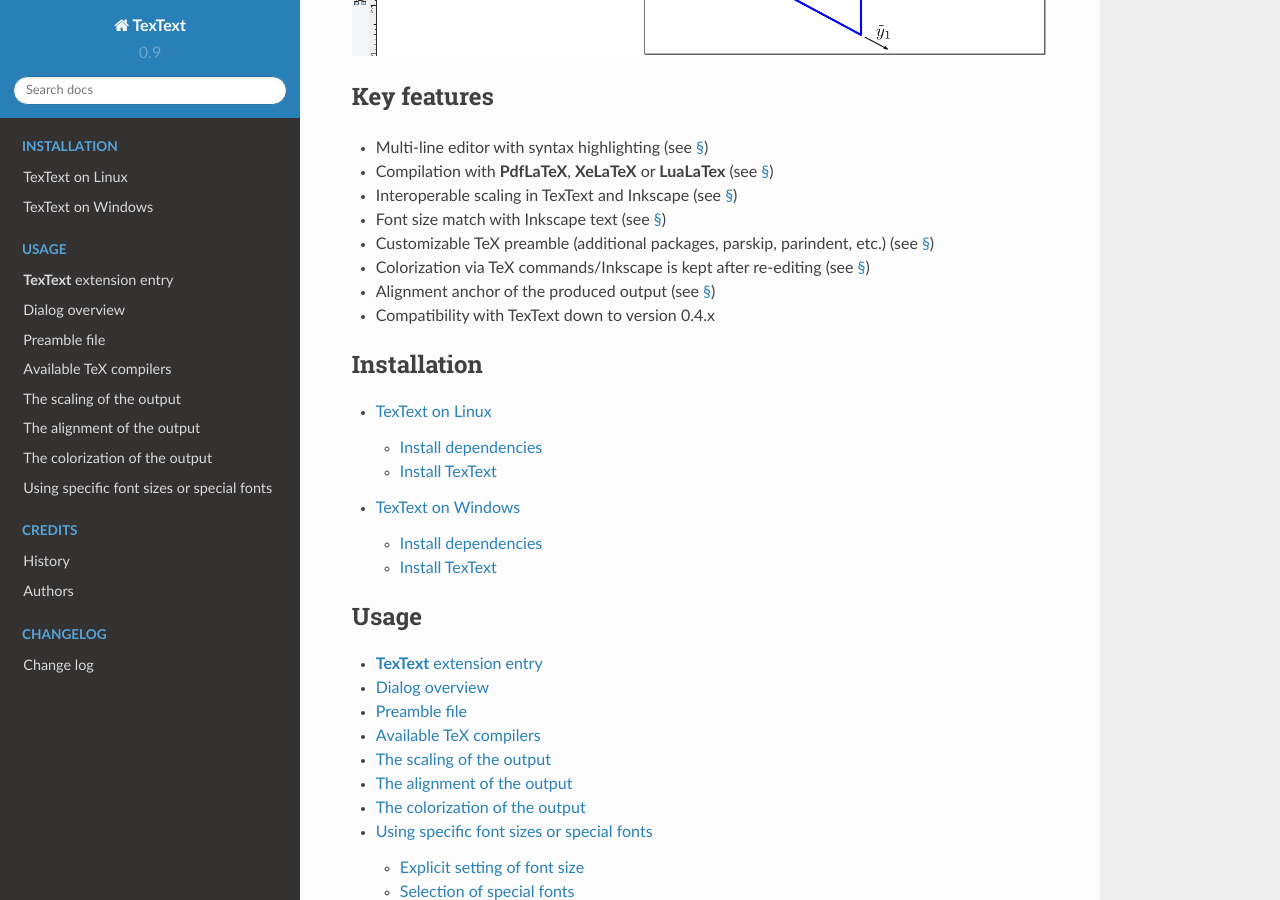
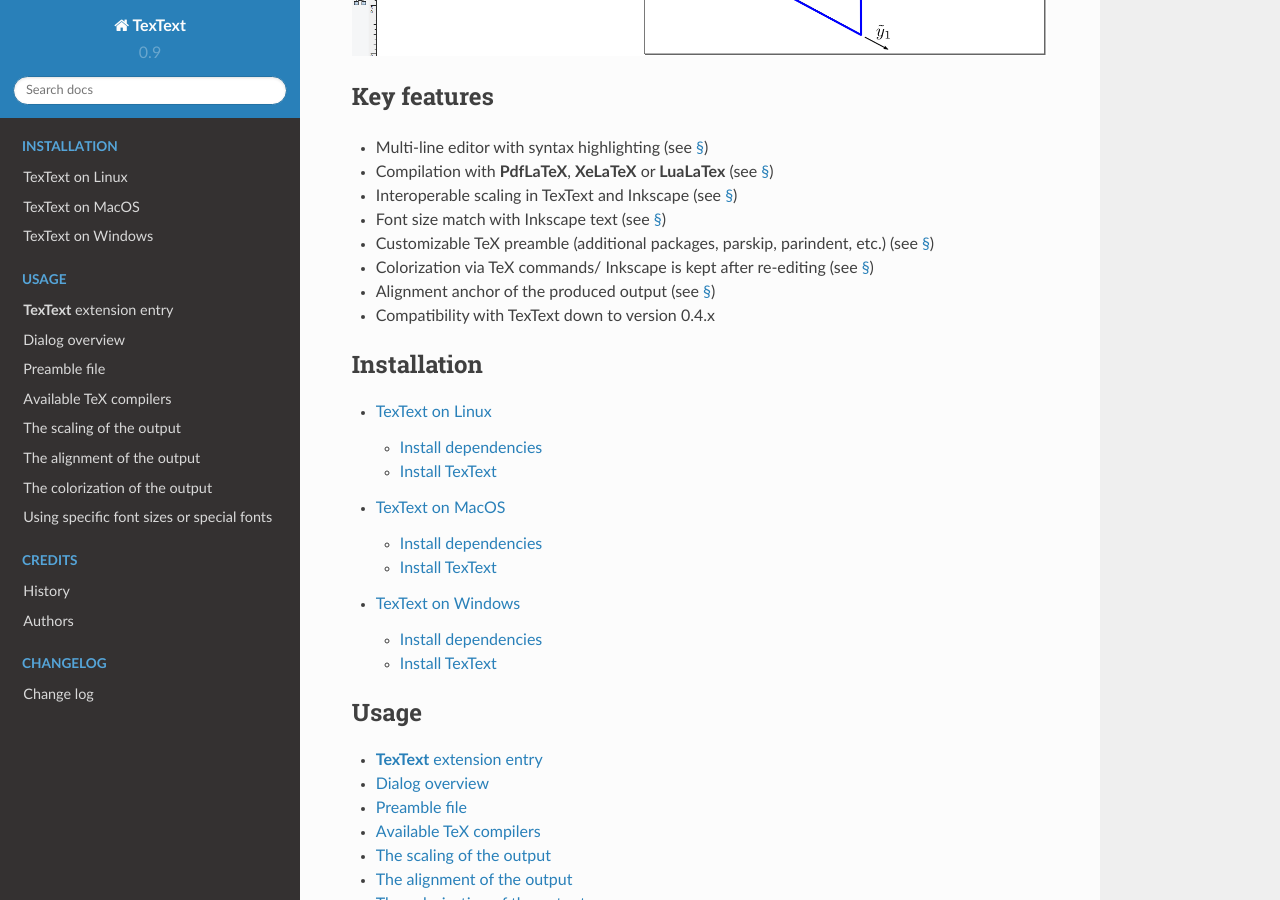
Before and after one commit to textext/textext, a Sphinx documentation site: the page built from docs/source/index.rst, in a window 1280 px wide and 900 px high, scrolled down 684 px. Built offline with Sphinx 7.4.7 and the Read the Docs theme 2.0.0, drawn with Linux system fonts in a browser that asks for light colours; some of the changed lines change nothing that is shown.

Commit message:
Doc: Added MacOS installation instructions (preliminary)
This is all untested and just a draft!

```diff
--- a/docs/source/index.rst
+++ b/docs/source/index.rst
@@ -21,7 +21,7 @@
 -  Interoperable scaling in TexText and Inkscape (see :ref:`§ <usage-scaling>`)
 -  Font size match with Inkscape text (see :ref:`§ <usage-font>`)
 -  Customizable TeX preamble (additional packages, parskip, parindent, etc.) (see :ref:`§ <usage-preamble-file>`)
--  Colorization via TeX commands/Inkscape is kept after re-editing (see :ref:`§ <usage-colorization>`)
+-  Colorization via TeX commands/ Inkscape is kept after re-editing (see :ref:`§ <usage-colorization>`)
 -  Alignment anchor of the produced output (see :ref:`§ <usage-alignment>`)
 -  Compatibility with TexText down to version 0.4.x
 
--- /dev/null
+++ b/docs/source/install/macos.rst
@@ -0,0 +1,158 @@
+.. |TexText| replace:: **TexText**
+
+.. role:: bash(code)
+   :language: bash
+   :class: highlight
+
+.. role:: latex(code)
+   :language: latex
+   :class: highlight
+
+.. _macos-install:
+
+================
+TexText on MacOS
+================
+
+To install |TexText| on MacOS do the following steps:
+
+#. `Install dependencies <macos-install-dependencies_>`_ of |TexText|
+
+    - `Install inkscape <macos-install-inkscape_>`_
+    - `Install python2.7 <macos-install-python27_>`_
+    - `Install GUI library PyGTK2 <macos-install-pygtk2_>`_
+    - `Install pdflatex/lualatex/xelatex <macos-install-latex_>`_
+    - `Install pdf->svg converter (pdf2svg or pstoedit) <macos-install-pdf-to-svg-converter_>`_
+
+#. `Install TexText <macos-install-textext_>`_
+
+.. _macos-install-dependencies:
+
+Install dependencies
+====================
+
+.. _macos-install-inkscape:
+
+Install inkscape
+~~~~~~~~~~~~~~~~
+
+To install using homebrew:
+
+.. code-block:: bash
+
+    brew cask install inkscape
+
+.. _macos-install-python27:
+
+Install python2.7
+~~~~~~~~~~~~~~~~~
+
+Make sure that a Python 2.7 distribution is installed and found by
+your system. Make sure it contains the Tkinter package so TexText will run
+at least with a basic interface.
+
+To install using homebrew and forcing the Tkinter package to be installed:
+
+.. code-block:: bash
+
+    brew cask install python@2 --with-tcl-tk
+
+.. _macos-install-pygtk2:
+
+Install PyGTK2 (recommended)
+----------------------------
+Compared to the Tkinter interface the PyGTK interface will offer a lot more
+functionality. Hence, install the following packages.
+
+-  ``python-gtk2``
+-  ``python-gtksourceview2`` (enables syntax highlighting)
+
+To install using homebrew:
+
+.. code-block:: bash
+
+    brew install pygtk gtksourceview
+
+.. _macos-install-pdf-to-svg-converter:
+
+Install a pdf->svg converter
+~~~~~~~~~~~~~~~~~~~~~~~~~~~~
+
+You have two options: ``pdf2svg`` (recommended) or ``pstoedit + ghostscript``:
+
+.. _macos-install-pdf2svg:
+
+Install pdf2svg (recommended)
+----------------------------------
+Install the ``pdf2svg`` package
+
+To install using homebrew:
+
+.. code-block:: bash
+
+    brew install pdf2svg
+
+.. _macos-install-pstoedit:
+
+Install pstoedit (not recommended)
+----------------------------------
+
+Some versions ``pstoedit`` fails to produce `svg` so it's preferable to use ``pdf2svg``.
+
+To use ``pstoedit`` converter install the ``pstoedit`` package and check versions of
+installed versions of ``pstoedit`` and ``ghostscript``
+
+To install using homebrew:
+
+.. code-block:: bash
+
+    brew install ghostscript pstoedit
+
+To check versions run:
+
+.. code-block:: bash
+
+    pstoedit --version
+    ghostscript --version
+
+.. warning::
+    Those combinations of ``pstoedit`` and ``ghostscript`` versions fails to produce `svg` on
+    most distributions (see  `bb issue 48 <https://bitbucket.org/pitgarbe/textext/issues/48/ghostscript-still-bug-under-linux>`_):
+
+    +--------------+-----------------+
+    | ``pstoedit`` | ``ghostscript`` |
+    +--------------+-----------------+
+    |     3.70     |      9.22       |
+    +--------------+-----------------+
+
+    Please report any observations or problems in :issue:`30`.
+
+.. _macos-install-latex:
+
+Install pdflatex/lualatex/xelatex
+~~~~~~~~~~~~~~~~~~~~~~~~~~~~~~~~~
+
+``pdflatex``, ``lualatex`` and ``xelatex`` are part of ``mactex`` package.
+
+To install using homebrew:
+
+.. code-block:: bash
+
+    brew install mactex
+
+
+.. _macos-install-textext:
+
+Install TexText
+===============
+
+1. Download the most recent package from :textext_current_release_page:`GitHub release page <release>` (direct links: :textext_download_zip:`.zip <MacOS>`, :textext_download_tgz:`.tar.gz <MacOS>`)
+2. Extract the package and change to created directory.
+3. Run :bash:`setup.py` from your terminal:
+
+
+.. code-block:: bash
+
+    python setup.py --inkscape-executable=/usr/local/bin/inkscape
+
+This will also automatically check if all dependencies mentioned above are fullfilled.
```
